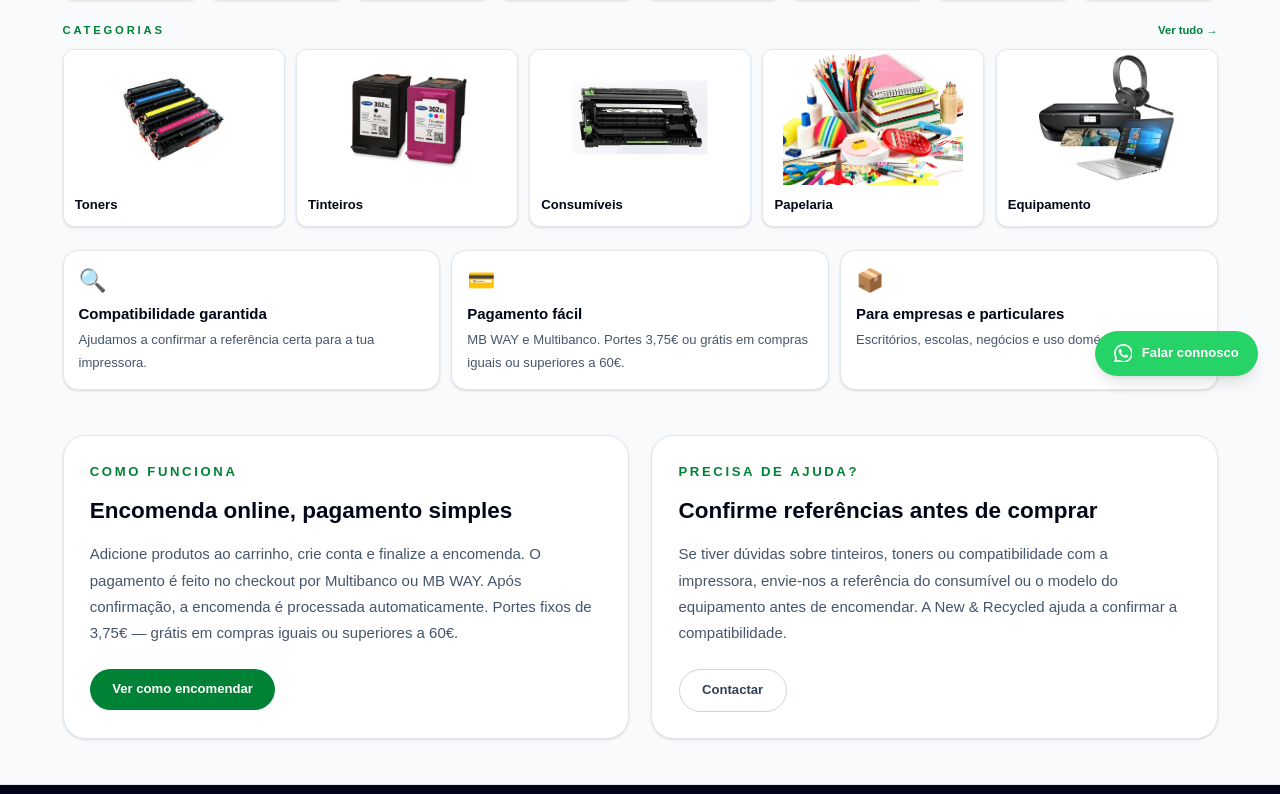
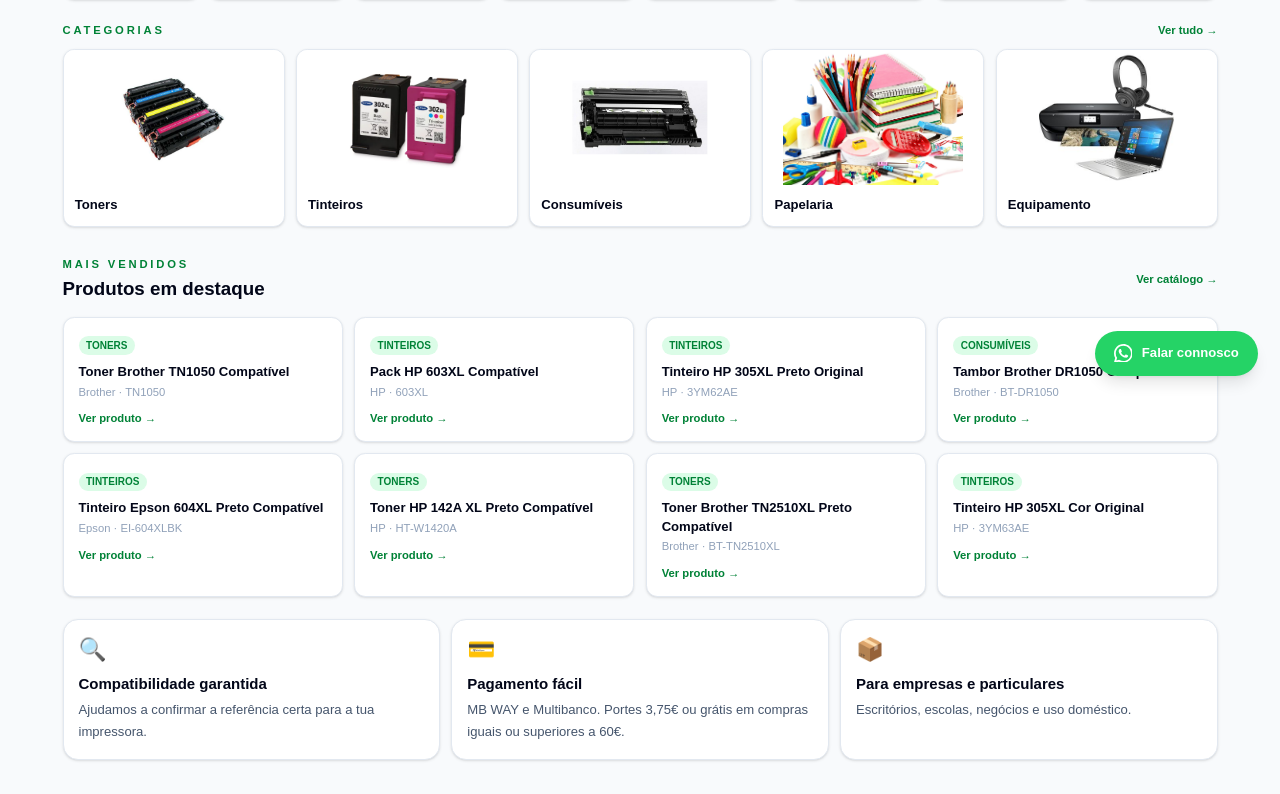
Before and after one commit to inesmachado15/new-recycled, a Next.js app: page / in a window 1280 px wide. Shown: the part 402-1196 px from the top of the page. Built offline with nearby package versions, Linux system fonts and the light colour scheme; no server answers.

Commit message:
Secção produtos em destaque na homepage

```diff
--- a/app/page.tsx
+++ b/app/page.tsx
@@ -166,6 +166,42 @@
           </div>
         </section>
 
+        {/* Produtos em destaque */}
+        <section className="mt-8">
+          <div className="flex items-center justify-between">
+            <div>
+              <p className="text-xs font-bold uppercase tracking-[0.25em] text-green-700">Mais vendidos</p>
+              <h2 className="mt-1 text-xl font-black text-slate-950">Produtos em destaque</h2>
+            </div>
+            <Link href="/produtos" className="text-xs font-bold text-green-700 transition hover:text-green-800">
+              Ver catálogo →
+            </Link>
+          </div>
+          <div className="mt-4 grid gap-3 sm:grid-cols-2 lg:grid-cols-4">
+            {[
+              { ref: "TN1050", nome: "Toner Brother TN1050 Compatível", marca: "Brother", categoria: "Toners", slug: "toner-brother-tn1050-compativel" },
+              { ref: "603XL", nome: "Pack HP 603XL Compatível", marca: "HP", categoria: "Tinteiros", slug: "pack-hp-603xl-compativel" },
+              { ref: "3YM62AE", nome: "Tinteiro HP 305XL Preto Original", marca: "HP", categoria: "Tinteiros", slug: "tinteiro-hp-305xl-preto-original" },
+              { ref: "BT-DR1050", nome: "Tambor Brother DR1050 Compatível", marca: "Brother", categoria: "Consumíveis", slug: "tambor-brother-dr1050-compativel" },
+              { ref: "EI-604XLBK", nome: "Tinteiro Epson 604XL Preto Compatível", marca: "Epson", categoria: "Tinteiros", slug: "tinteiro-epson-604xl-preto-compativel" },
+              { ref: "HT-W1420A", nome: "Toner HP 142A XL Preto Compatível", marca: "HP", categoria: "Toners", slug: "toner-hp-142a-xl-preto-compativel" },
+              { ref: "BT-TN2510XL", nome: "Toner Brother TN2510XL Preto Compatível", marca: "Brother", categoria: "Toners", slug: "toner-brother-tn2510xl-preto-compativel" },
+              { ref: "3YM63AE", nome: "Tinteiro HP 305XL Cor Original", marca: "HP", categoria: "Tinteiros", slug: "tinteiro-hp-305xl-cor-original" },
+            ].map((p) => (
+              <Link
+                key={p.ref}
+                href={`/produtos/${p.slug}`}
+                className="group rounded-xl border border-slate-200 bg-white p-4 shadow-sm transition hover:-translate-y-0.5 hover:shadow-md"
+              >
+                <span className="inline-block rounded-full bg-green-100 px-2 py-0.5 text-[10px] font-bold uppercase text-green-700">{p.categoria}</span>
+                <p className="mt-2 text-sm font-black leading-snug text-slate-950 group-hover:text-green-700">{p.nome}</p>
+                <p className="mt-1 text-xs text-slate-400">{p.marca} · {p.ref}</p>
+                <p className="mt-3 text-xs font-semibold text-green-700">Ver produto →</p>
+              </Link>
+            ))}
+          </div>
+        </section>
+
         {/* Vantagens */}
         <div className="mt-6 grid gap-3 sm:grid-cols-3">
           {vantagens.map((v) => (
```
